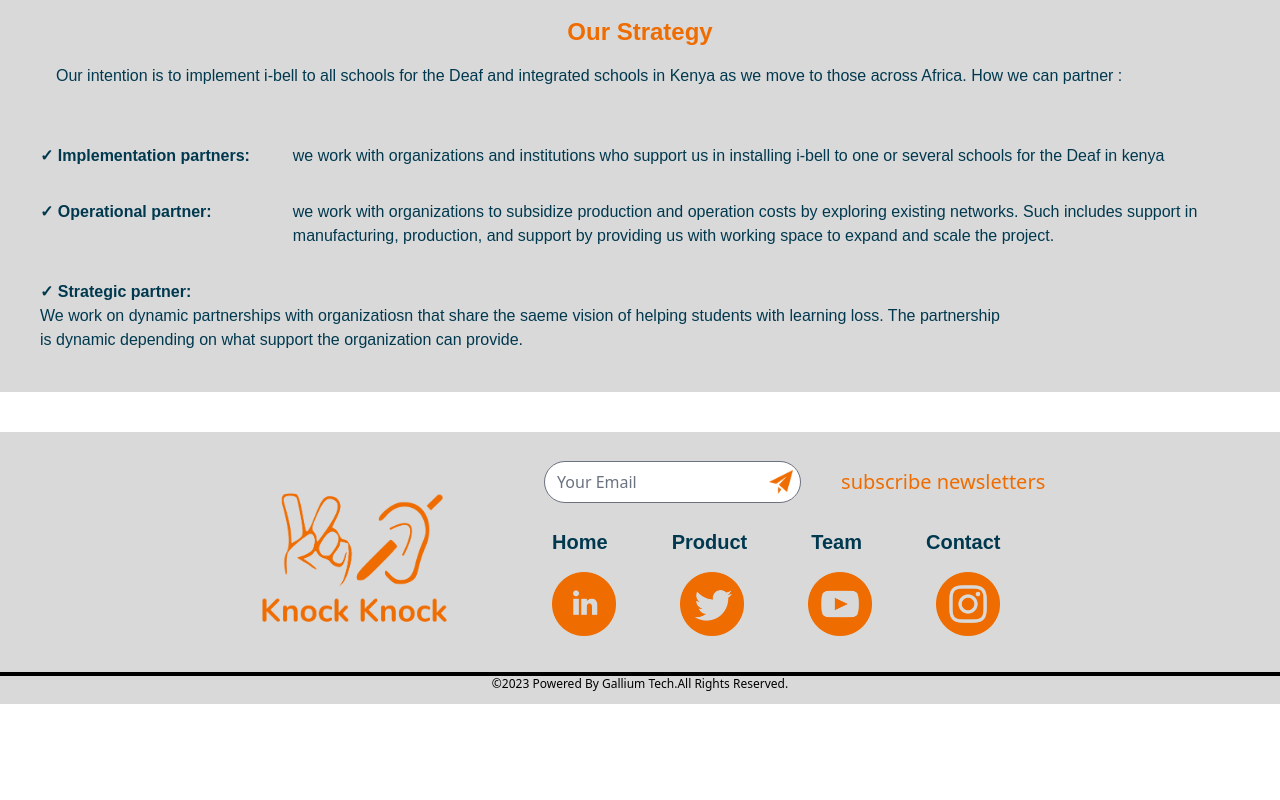
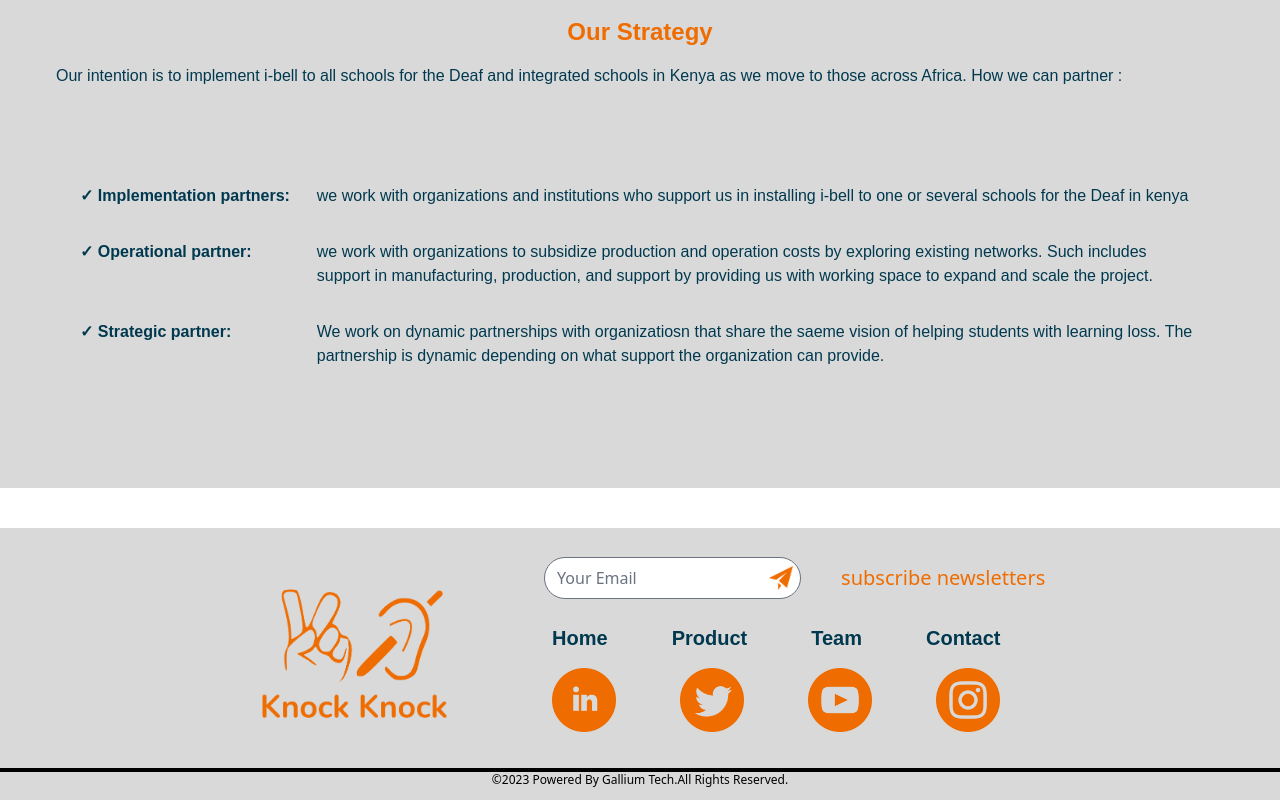
Before and after one commit to murithicollins/Knockknock, a SvelteKit app: page /bell in a window 1280 px wide. Shown: the part 1549-2349 px from the top of the page. Before the commit the page ends 2253 px from the top, so only its background shows below. Built offline with nearby package versions, Linux system fonts and the light colour scheme.

Commit message:
anthony updates 2

```diff
--- a/src/routes/bell/+page.svelte
+++ b/src/routes/bell/+page.svelte
@@ -60,19 +60,19 @@
                 <div class="p-4 font-secondary text-24 text-[#00394F] mb-10">
                 <p>Our intention is to implement i-bell to all schools for the Deaf and integrated schools in Kenya as we move to those across Africa. How we can partner :  </p>
                 </div>
-                <div class="space-y-8">
+                <div class="space-y-8 p-4 md:p-10 my-4 md:my-10 ">
 
                     <div class="flex flex-col md:flex-row  gap-4 ">
-                        <p class="font-secondary font-bold  text-24 text-[#00394F] w-1/5">
+                        <p class="font-secondary font-bold  text-24 text-[#00394F] md:w-1/5">
                             ✓ Implementation partners:
                         </p>
-                        <p class="font-secondary font-normal text-24 text-[#00394F] w-4/5">
+                        <p class="font-secondary font-normal text-24 text-[#00394F] md:w-4/5">
                             we work with organizations and institutions who support us in installing i-bell to one or several schools for the Deaf in kenya
                         </p>
                     </div>
 
                     <div class="flex flex-col md:flex-row gap-4">
-                        <p class="font-secondary font-bold  text-24 text-[#00394F] w-1/5">
+                        <p class="font-secondary font-bold  text-24 text-[#00394F] md:w-1/5">
                             ✓ Operational partner:
                         </p>
                         <p class="font-secondary font-normal text-24 text-[#00394F] w-4/5 ">
@@ -81,8 +81,8 @@
                         </p>
                     </div>
 
-                    <div class="flex  flex-col md:flex-rowgap-4">
-                        <p class="font-secondary font-bold  text-24 text-[#00394F] w-1/5 ">
+                    <div class="flex  flex-col md:flex-row gap-4">
+                        <p class="font-secondary font-bold  text-24 text-[#00394F] md:w-1/5 ">
                             ✓ Strategic partner:
                         </p>
                         <p class=" font-secondary font-normal text-24 text-[#00394F] w-4/5">
```
